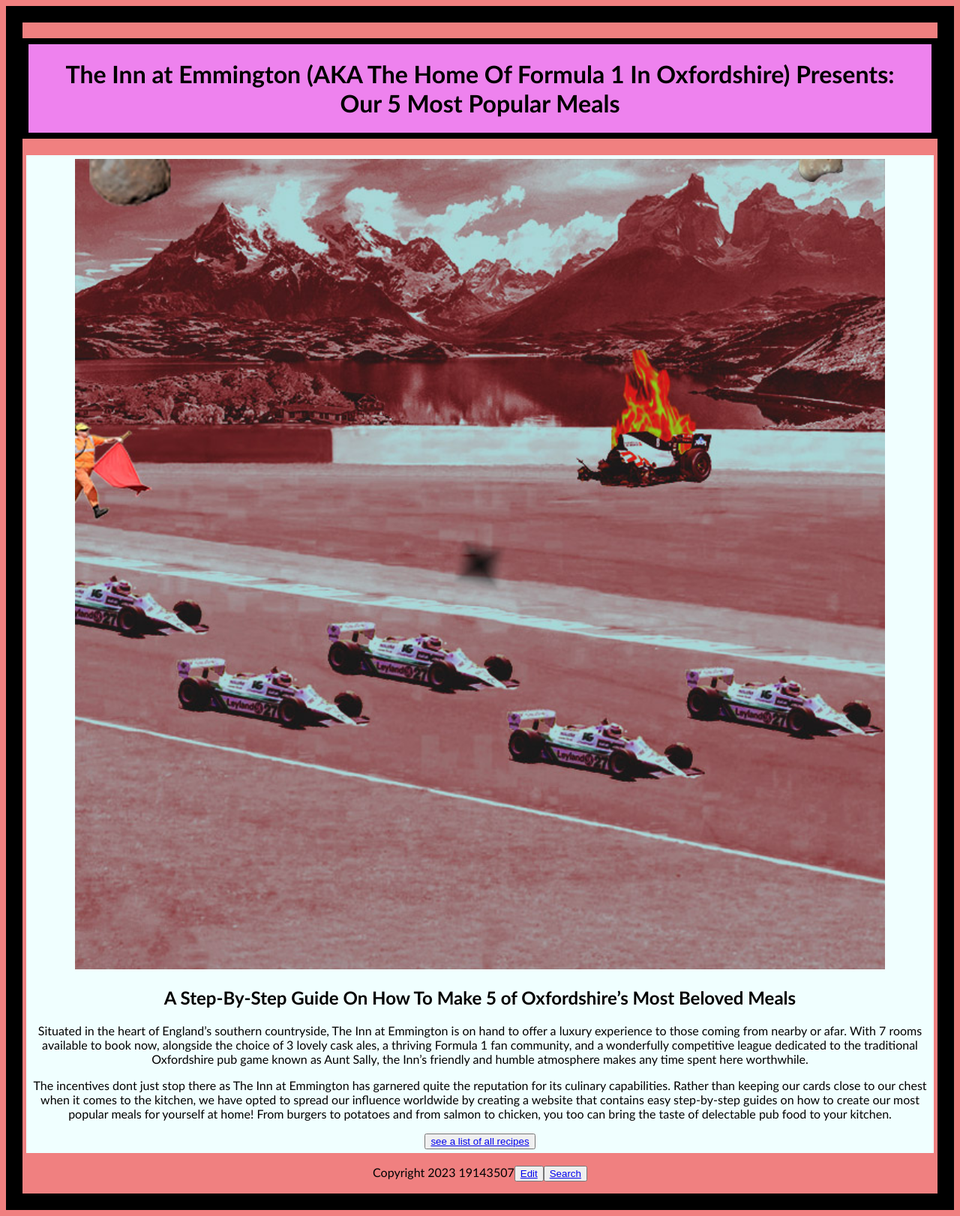
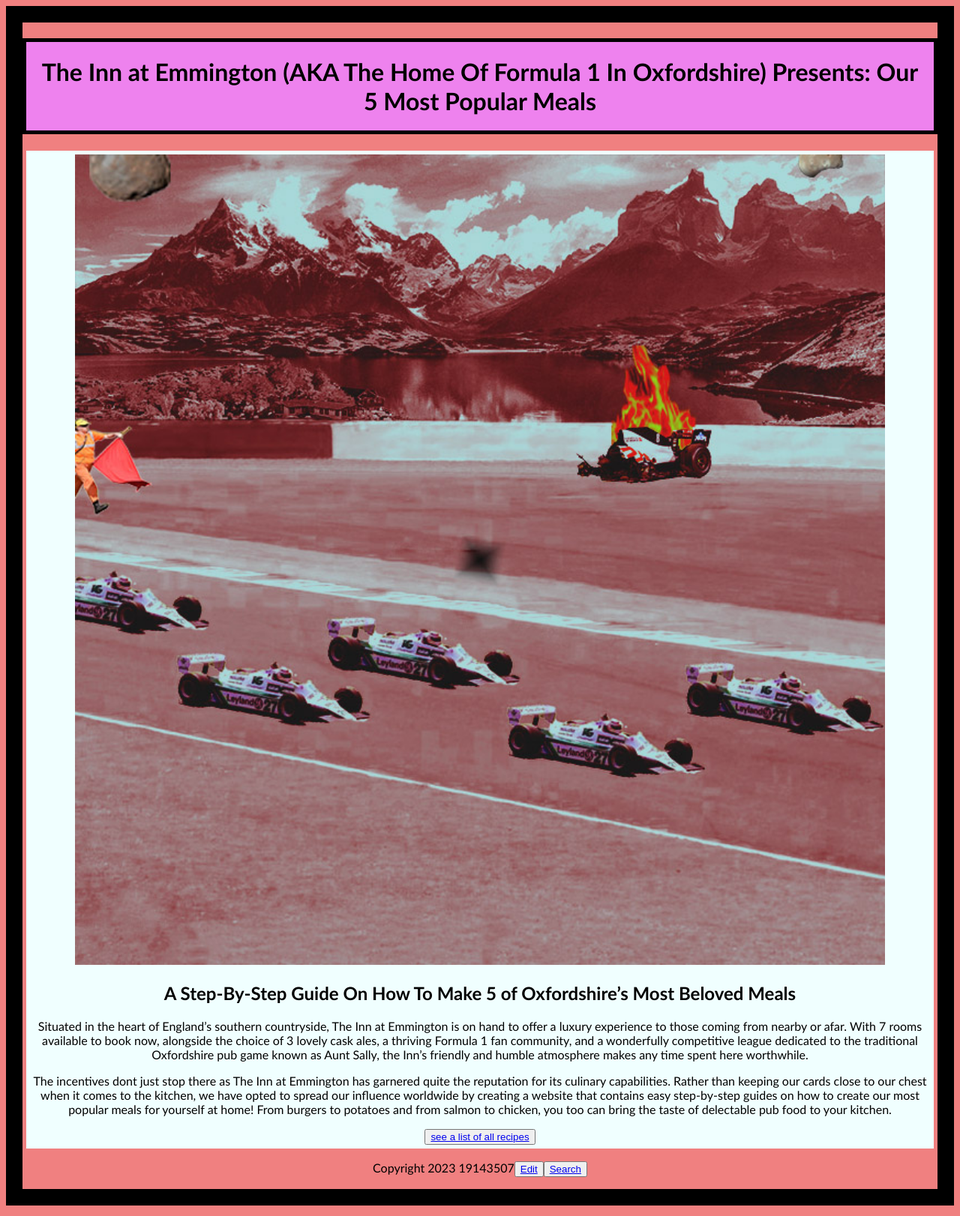
Before and after one commit to 19143507/inn-at-emmington, a Jekyll site: the page built from home/index.md, in a window 1280 px wide. Shown: the whole page at 75% size. Built offline with Jekyll 4.4.1, drawn with Linux system fonts in a browser that asks for light colours.

Commit message:
Update recipes.css

```diff
--- a/styles/recipes.css
+++ b/styles/recipes.css
@@ -1,5 +1,4 @@
 /*! CSS bare bones for recipes site */
-
  html {
   font-family: 'Gill Sans', 'Gill Sans MT', Calibri, 'Trebuchet MS', sans-serif;
   -ms-text-size-adjust: 100%;
@@ -16,7 +15,7 @@ main{
 h1 {
   text-align: center;
   background-color: violet;
-  border: 8px solid black;
+  border: 5px solid black;
   padding: 20px;
 }
 
```
